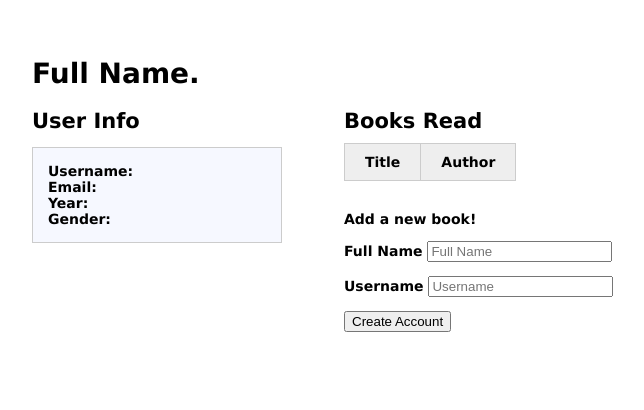
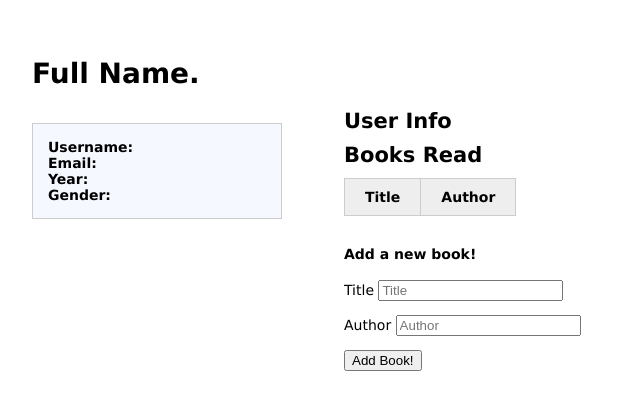
Before and after one commit to JNguyen96/Reading-Challenge, a Node project: template views/profile.jade in a window 1280 px wide. Shown: the top 410 px of the page, without its empty margins (6-650 px from the left). Run offline with Node 20 templates, Linux system fonts and the light colour scheme; the template is opened without the code that fills it: most values are stand-ins (such as "Sample title", 1, 10 or a date in 2020); lists and menus that the app fills with data are empty; some libraries are stand-ins or nearby versions.

Commit message:
Newer version of Profile

```diff
--- a/app.js
+++ b/app.js
@@ -1,4 +1,4 @@
- var express = require('express');
+var express = require('express');
 var path = require('path');
 var favicon = require('serve-favicon');
 var logger = require('morgan');
--- a/public/javascripts/global.js
+++ b/public/javascripts/global.js
@@ -9,7 +9,11 @@ $(document).ready(function(){
 
 	$('#btnRegister').on('click', addUser);
 
-	// $('#btnAddBook').on('click', addBook);
+	$('#btnProf').on('click', displayUserInfo);
+
+	$('#btnProf').on('click', displayBooksRead);
+
+	$('#btnAddBook').on('click', addBook);
 
 });
 
@@ -139,103 +143,101 @@ function addUser(event){
 
 };
 
-// function displayUserInfo(){
-// 	event.preventDefault();
+function displayUserInfo(){
 
-// 	var user = 0;
+	var user_index = 0;
+	var currentUserObject;
 
-// 	$.getJSON( '/users/userlist', function( data ) {
-// 		userListData = data;
+	$.getJSON( '/users/userlist', function( data ) {
+		userListData = data;
 
-// 		$.each(data, function(){
-// 			if(this.id == currentUserId){
-// 				user = this;
-// 			}
-// 		});
-// 	});
+		$.each(data, function(index, val){
+			if(val._id == currentUserId){
+				currentUserObject = val;
+			}
+		})
+	});
 
-// 	for each(userItem in userListData){
-// 		if(userItem.id == currentUserId){
-// 			user = userItem;
-// 		}
-// 	}
+	// // Get Index of object based on id value
+	// var arrayPosition = userListData.map(function(arrayItem) { return arrayItem.username; }).indexOf(currentUserId);
+	//  // Get our User Object
+	// var thisUserObject = userListData[arrayPosition];
 
-// 	//Populate Info Box
-// 	$('#username').text(user.username);
-// 	$('#userEmail').text(user.email);
-// 	$('#userYear').text(user.year);
-// 	$('#userGender').text(user.gender);
-// };
+	//Populate Info Box
+	$('#userInfo #username').text(currentUserObject.username);
+	$('#userInfo #userEmail').text(currentUserObject.email);
+	$('#userInfo #userYear').text(currentUserObject.year);
+	$('#userInfo #userGender').text(currentUserObject.gender);
 
-// function displayBooksRead(){
-// 	event.preventDefault();
 
-// 	// Empty content string
-// 	var tableContent = '';
+};
 
-// 	// jQuery AJAX call for JSON
-// 	$.getJSON( '/users/userlist', function( data ) {
+function displayBooksRead(){
 
-// 		var user;
-// 		userListData = data;
+	// Empty content string
+	var tableContent = '';
 
-// 		// For each item in our JSON, add a table row and cells to the content string
-// 		$.each(data, function(){
-// 			if(this.id == currentUserId){
-// 				var books = JSON.parse(this.books);
-// 				for each(book in books){
-// 					tableContent += '<tr>';
-// 					tableContent += '<td>' + book.title + '</td>';
-// 					tableContent += '<td>' + book.author + '</td>';
-// 					tableContent += '</tr>';
-// 				}
-// 			}
-// 		});
+	// jQuery AJAX call for JSON
+	$.getJSON( '/users/userlist', function( data ) {
 
-// 		// Inject the whole content string into our existing HTML table
-// 		$('#bookTable table tbody').html(tableContent);
+		userListData = data;
 
-// 	});
-// };
+		// For each item in our JSON, add a table row and cells to the content string
+		for(var count = 0; count < userListData.length; count++){
+			if(userListData[count]._id == currentUserId){
+				var books = JSON.parse(userListData[count].books);
+				for(var b = 0; b < books.length; b++){
+					tableContent += '<tr>';
+					tableContent += '<td>' + books[b].title + '</td>';
+					tableContent += '<td>' + books[b].author + '</td>';
+					tableContent += '</tr>';
+				}
+			}
+		}
 
-// function addBook(event){
+		// Inject the whole content string into our existing HTML table
+		$('#bookTable table tbody').html(tableContent);
 
-// 	event.preventDefault();
+	});
+};
 
-// 	var errorCount = 0;
-// 	$('#addBook input').each(function(index, val){
-// 		if($(this).val() === ''){
-// 			errorCount++;
-// 		}
-// 	});
+function addBook(event){
 
-// 	if(errorCount === 0){
-// 		var newBook = {
-// 			'title': $('#addBook input#bkTitle').val(),
-// 			'author': $('#addBook input#bkAuthor').val(),
-// 		}
+	event.preventDefault();
 
-// 		var newBookString = JSON.stringify(newBook);
+	var errorCount = 0;
+	$('#addBook input').each(function(index, val){
+		if($(this).val() === ''){
+			errorCount++;
+		}
+	});
 
-// 		$.ajax({
-// 			type: 'POST',
-// 			data: newBookString,
-// 			url: '/profile/addbook/' + $(this).attr('rel'),
-// 			dataType: 'JSON'
-// 		}).done(function(response){
+	if(errorCount === 0){
+		var newBook = {
+			'title': $('#addBook input#bkTitle').val(),
+			'author': $('#addBook input#bkAuthor').val(),
+		}
 
-// 			if(response.msg === ''){
-// 				$('#addBook fieldset input').val('');
-// 				populateTable();
-// 			}
-// 			else{
-// 				alert('Error: ' + response.msg);
-// 			}
+		var newBookString = JSON.stringify(newBook);
 
-// 		});
-// 	}
-// 	else{
-// 		alert('Please fill in all fields');
-// 		return false;
-// 	}
-// };
+		$.ajax({
+			type: 'POST',
+			data: newBookString,
+			url: '/profile/addbook/' + $(this).attr('rel'),
+			dataType: 'JSON'
+		}).done(function(response){
+
+			if(response.msg === ''){
+				$('#addBook fieldset input').val('');
+				displayBooksRead();
+			}
+			else{
+				alert('Error: ' + response.msg);
+			}
+		});
+	}
+	else{
+		alert('Please fill in all fields');
+		return false;
+	}
+};
--- a/routes/profile.js
+++ b/routes/profile.js
@@ -15,9 +15,9 @@ router.post('/addBook/:id', function(req, res){
 	var db = req.db;
 	var collection = db.get('userlist');
 	var user = req.params.id;
-	for each (userItem in collection){
-		if(userItem.id == user){
-			userItem.books.push(req.body);
+	for(var num_users = 0; num_users < collection.length; num_users++){
+		if(collection[num_users]._id == user){
+			collection[num_users].books.push(req.body);
 			break;
 		}
 	}
--- a/views/profile.jade
+++ b/views/profile.jade
@@ -7,8 +7,8 @@ block content
 	#profileWrapper
 
 		// USER INFO
+		h2 User Info
 		#userInfo
-			h2 User Info
 			p
 				strong Username:
 				|  <span id='username'></span>
@@ -24,8 +24,8 @@ block content
 		// /USER INFO
 
 		// BOOK TABLE
+		h2 Books Read
 		#bookTable
-			h2 Books Read
 			table
 				thead
 					th Title
@@ -34,17 +34,17 @@ block content
 		// / BOOK TABLE
 
 		// ADD BOOK
+		h4 Add a new book!
 		#addBook
-		h4 Add a new book!
 			form(action='/profile',method='post')
 				p
 					label
-						| Full Name
-						input#bkTitle(type='text',name='user[name]',placeholder='Full Name',required)
+						| Title
+						input#bkTitle(type='text',name='user[name]',placeholder='Title',required)
 				p
 					label
-						| Username
-						input#bkAuthor(type='text',name='user[name]',placeholder='Username',required)
-			button#btnAddBook Create Account
+						| Author
+						input#bkAuthor(type='text',name='user[name]',placeholder='Author',required)
+			button#btnAddBook Add Book!
 
 	// /PROFILE WRAPPER
```
